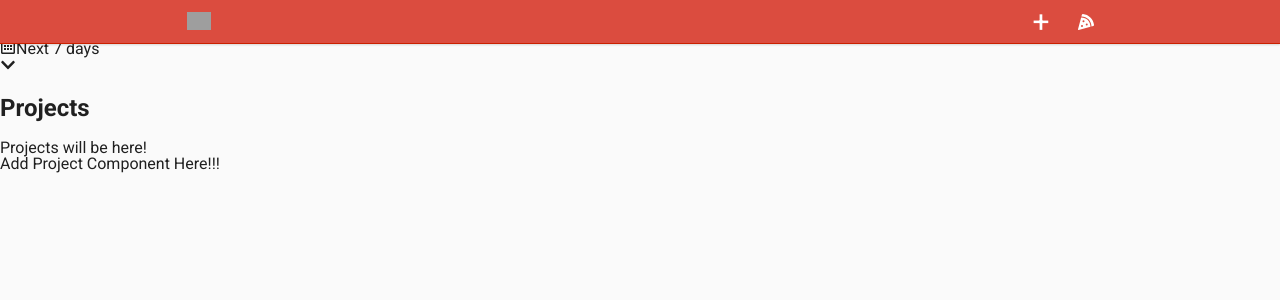
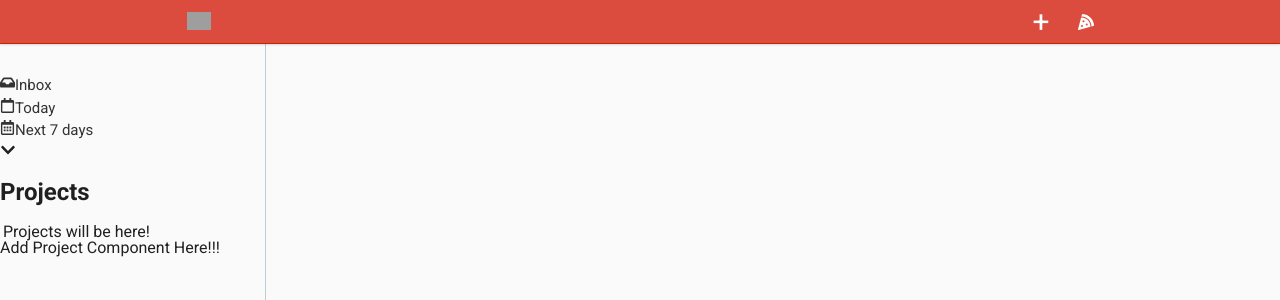
Before and after one commit to axeladib/todoist-clone, a React (Create React App) app: page / in a window 1280 px wide. Shown: the top 300 px of the page. Built offline with nearby package versions, Linux system fonts and the light colour scheme; grey boxes are pictures that could not be loaded.

Commit message:
SIDEBAR SCSS : design sidebar

```diff
--- a/src/App.scss
+++ b/src/App.scss
@@ -1,14 +1,16 @@
 /* ==========================================================================
    LETS BUILD TODOIST
    ========================================================================== */
-   @import url('https://fonts.googleapis.com/css?family=Roboto:400,700,900');
+@import url("https://fonts.googleapis.com/css?family=Roboto:400,700,900");
 
 // General Settings
 html {
   -webkit-box-sizing: border-box;
   box-sizing: border-box;
 }
-   *, *:before, *:after {
+*,
+*:before,
+*:after {
   -webkit-box-sizing: inherit;
   box-sizing: inherit;
 }
@@ -17,7 +19,7 @@
   margin: 0;
   padding: 0;
   line-height: 1;
-     font-family: 'Roboto', sans-serif;
+  font-family: "Roboto", sans-serif;
   color: #202020;
   background-color: #fafafa;
   font-smooth: always;
@@ -31,8 +33,9 @@
 }
 
 // Variables
-   $generic-box-shadow: rgba(0, 0, 0, 0.1) 0px 0px 0px 1px, rgba(0, 0, 0, 0.1) 0px 4px 11px;
-   $generic-border: 1px solid #f1f1f1;
+$generic-box-shadow: rgba(0, 0, 0, 0.1) 0px 0px 0px 1px,
+  rgba(0, 0, 0, 0.1) 0px 4px 11px;
+$generic-border: 1px solid #BDCDD6;
 $generic-bg: #db4c3f;
 
 /* Mixins
@@ -136,8 +139,8 @@
      ============================================ */
 .darkmode {
   header {
-       -webkit-box-shadow: 0 1px 3px 0 rgba(0,0,0,0.15);
-       box-shadow: 0 1px 3px 0 rgba(0,0,0,0.15);
+    -webkit-box-shadow: 0 1px 3px 0 rgba(0, 0, 0, 0.15);
+    box-shadow: 0 1px 3px 0 rgba(0, 0, 0, 0.15);
     background-color: #282828;
     border-color: transparent;
   }
@@ -158,7 +161,7 @@
   top: 0;
   width: 100%;
 
-     @include mq('900px') {
+  @include mq("900px") {
     padding: 0 10px;
   }
 
@@ -175,7 +178,8 @@
     margin: auto;
     height: 44px;
 
-       p, li {
+    p,
+    li {
       color: white;
     }
 
@@ -187,7 +191,6 @@
         img {
           width: 24px;
         }
-
       }
 
       &.settings {
@@ -211,7 +214,7 @@
 
           &:hover {
             border-radius: 3px;
-               background-color: rgba(255,255,255,0.2);
+            background-color: rgba(255, 255, 255, 0.2);
           }
 
           &.settings__add {
@@ -239,10 +242,181 @@
                 height: 20px;
               }
             }
-
           }
         }
       }
     }
   }
 }
+
+/******************************TODO:Sidebar************************************/
+
+/* Sidebar
+  ============================================ */
+  .sidebar {
+    @include no-select();
+    width: 266px;
+    height: calc(100vh);
+    padding-top: 74px;
+    position: fixed;
+    overflow-x: hidden;
+    overflow-y: hidden;
+    border-right: $generic-border;
+    background-color: #fafafa;
+
+    @include mq('900px') {
+      // display: none;
+    }
+
+    li {
+      &:hover .sidebar__project-delete {
+        display: -webkit-box;
+        display: -ms-flexbox;
+        display: flex;
+      }
+    }
+
+    &__project {
+      cursor: pointer;
+
+      div:nth-child(1) {
+        padding: 5px 0;
+        padding-left: 10px;
+        padding-right: 15px;
+        width: 100%;
+        display: -webkit-box;
+        display: -ms-flexbox;
+        display: flex;
+        -webkit-box-align: center;
+            -ms-flex-align: center;
+                align-items: center;
+      }
+
+      &-delete {
+        margin-left: auto;
+        display: none;
+
+        svg {
+          color: #cacaca;
+        }
+      }
+
+      &.active, &:hover {
+        font-weight: bold;
+        background-color: white;
+      }
+
+      &:nth-child(1) {
+        .sidebar__dot {
+          color: #6accbc;
+        }
+      }
+      &:nth-child(2) {
+        .sidebar__dot {
+          color: #fad003;
+        }
+      }
+      &:nth-child(3) {
+        .sidebar__dot {
+          color: #ff8d85;
+        }
+      }
+      &:nth-child(4) {
+        .sidebar__dot {
+          color: #ff9932;
+        }
+      }
+      &:nth-child(5) {
+        .sidebar__dot {
+          color: #af38eb;
+        }
+      }
+    }
+
+    &__projects {
+      padding-left: 3px;
+    }
+
+    &__project {
+      @include va('left');
+    }
+
+    &__dot {
+      margin-right: 10px;
+      font-size: 30px;
+    }
+
+    &__middle {
+      margin-top: 20px;
+      margin-bottom: 20px;
+      display: -webkit-box;
+      display: -ms-flexbox;
+      display: flex;
+      border-bottom: $generic-border;
+      padding-left: 10px;
+      cursor: pointer;
+
+      span {
+        color: #0000008a;
+        margin-right: 10px;
+
+        svg.hidden-projects {
+          -webkit-transform: rotate(-90deg);
+                  transform: rotate(-90deg);
+        }
+      }
+
+      h2 {
+        margin: 0;
+        color: #333;
+        font-size: 15px;
+        font-weight: bold;
+        padding-bottom: 20px;
+      }
+    }
+
+    &__generic {
+      li {
+        list-style-type: none;
+        color: #333;
+        display: -webkit-box;
+        display: -ms-flexbox;
+        display: flex;
+        cursor: pointer;
+        line-height: 1.50;
+        font-size: 15px;
+        padding-left: 0;
+        padding-right: 0;
+
+        div:nth-child(1) {
+          display: -webkit-box;
+          display: -ms-flexbox;
+          display: flex;
+          padding: 10px 0 10px 10px;
+          width: 100%;
+
+          span:first-of-type {
+            margin-right: 10px;
+            display: -webkit-box;
+            display: -ms-flexbox;
+            display: flex;
+            -webkit-box-align: center;
+                -ms-flex-align: center;
+                    align-items: center;
+
+            svg {
+              width: 18px;
+              height: 18px;
+              color: #555;
+            }
+          }
+        }
+
+        &.active, &:hover {
+          font-weight: bold;
+          background-color: white;
+          transform: translateY(2px);
+        }
+      }
+    }
+  }
```
Also changed, not shown: src/components/layout/layout/Sidebar.js (line endings or trailing spaces), src/context/index.js (added). Lines whose indentation alone changed are shown as unchanged.
